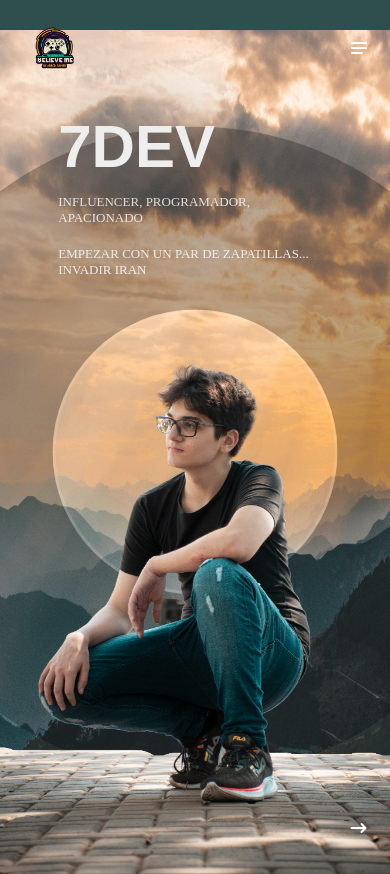
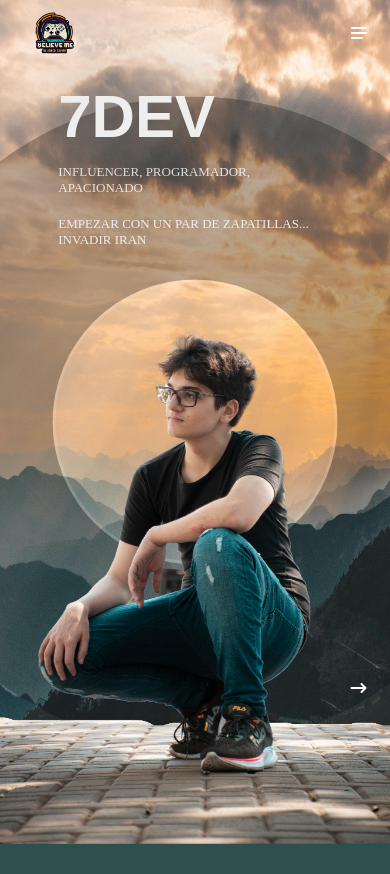
Before and after one commit to fabiansilvera/7Dev, a plain HTML site: page index.html in a window 390 px wide. After the commit the page ends 844 px from the top, so only its background shows below. Drawn offline with Linux system fonts and the light colour scheme; a web font is replaced by a local one.

Commit message:
Add files via upload

```diff
--- a/style.css
+++ b/style.css
@@ -17,7 +17,7 @@ svg{
 }
 :root{
     --width-default: min(1200px, 90vw);
-    --diameter: 1232px;
+    --diameter: 1432px;
 }
 .logo img{
     width: 150px;
@@ -216,14 +216,17 @@ header{
     .slider .list .item .content p{
         margin-left: 0px;
     }
-    .slider {
-         margin-top: -70px;
+}
+@media all and (max-width: 767px) {
+    .arrows {
+        bottom: 140px;
     }
-    .header {
+    header {
         height: 70px;
     }
-}
-@media all and (max-width: 767px) {
+    .slider {
+        margin-top: -70px;
+    }
     .slider .list .item .content{
         grid-template-columns: 80%;
         justify-content: center;
```
